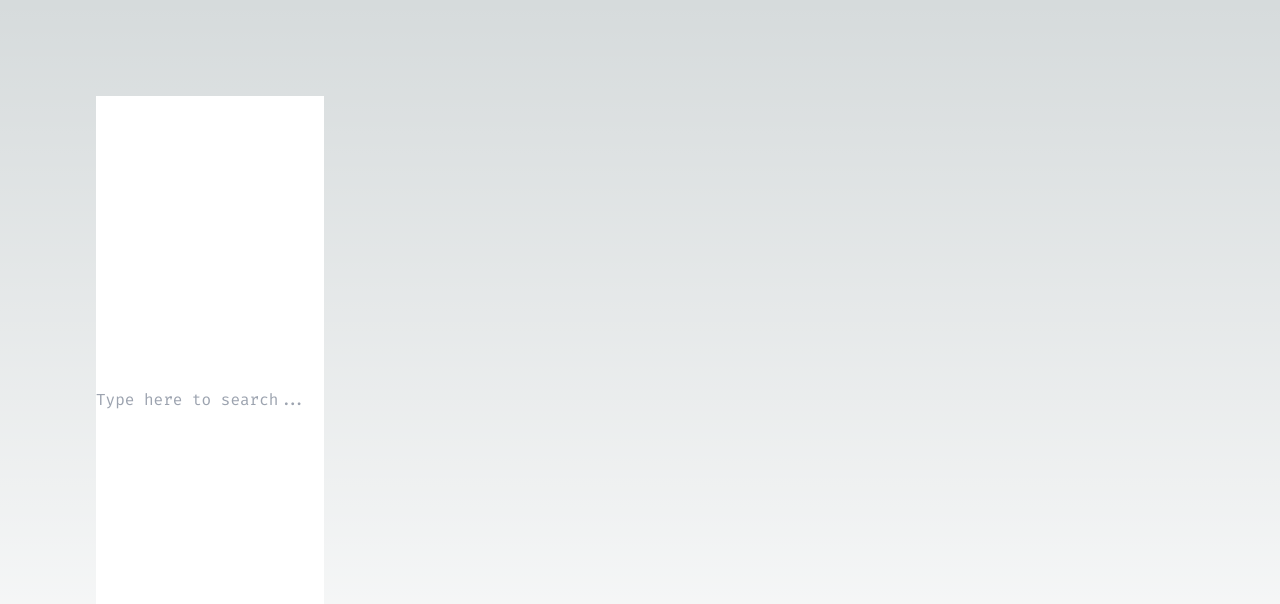
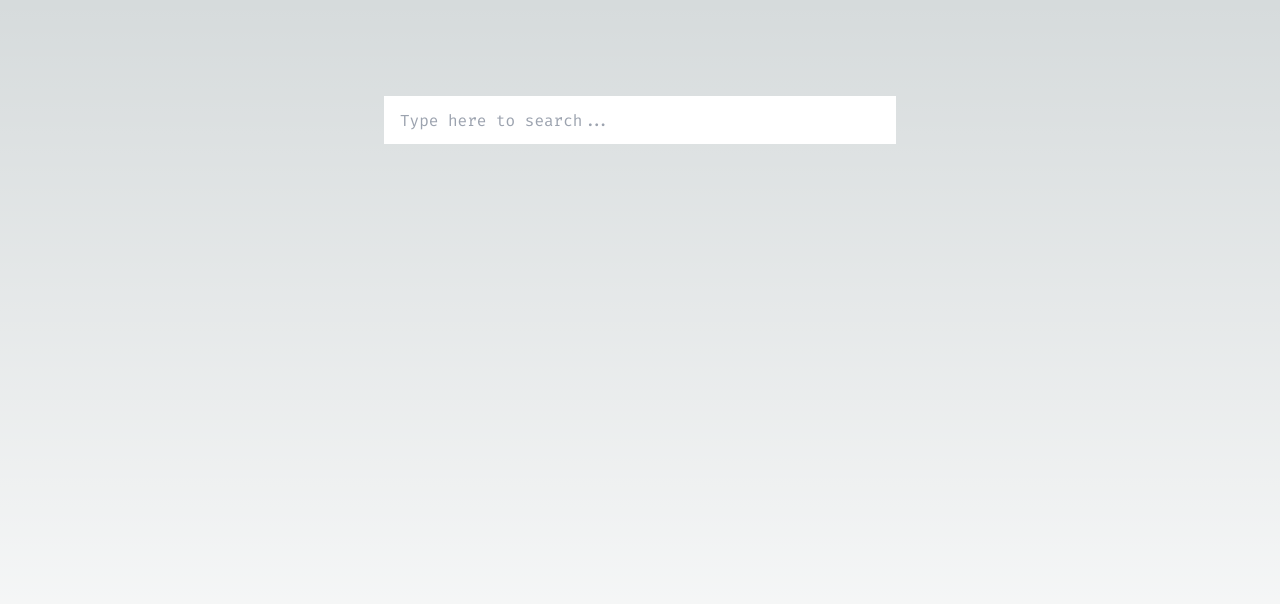
Before and after one commit to kantord/SeaGOAT-web, a Next.js app: page / in a window 1280 px wide. Shown: the top 604 px of the page. Built offline with nearby package versions, Linux system fonts and the light colour scheme.

Commit message:
feat: improve search bar formatting

```diff
--- a/src/app/page.tsx
+++ b/src/app/page.tsx
@@ -1,11 +1,12 @@
 export default function Home() {
   return (
-    <main className="flex min-h-screen p-24">
+    <main className="flex flex-col min-h-screen p-24 items-center">
       <input
         type="search"
         placeholder="Type here to search..."
         autoComplete="off"
         spellCheck="false"
+        className="h-12 max-w-lg w-full px-4 mb-4"
       />
     </main>
   );
```
